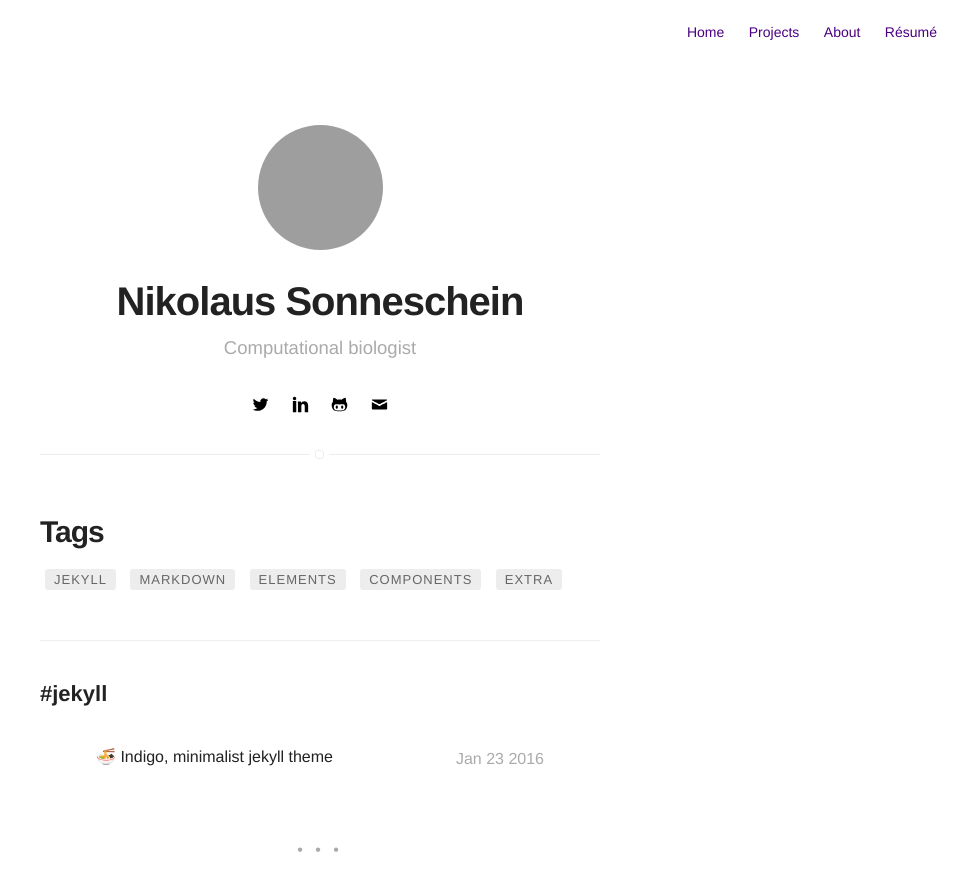
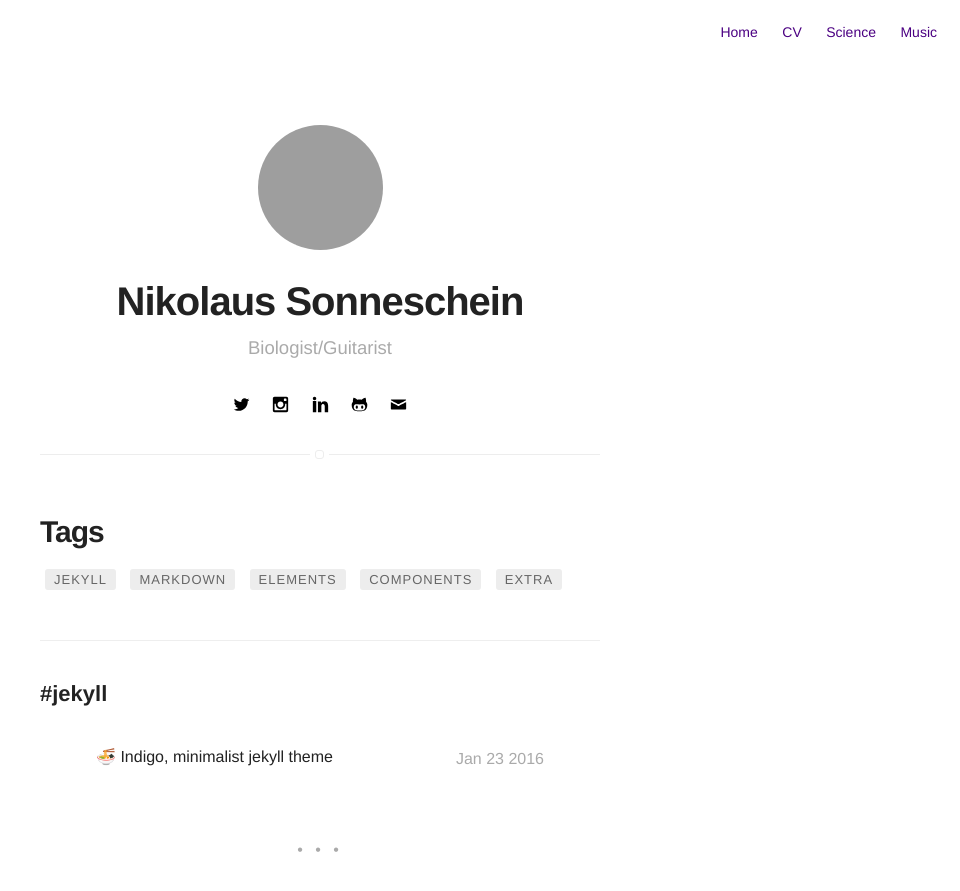
Before and after one commit to phantomas1234/phantomas1234.github.com, a Jekyll site: the page built from tags.html, in a window 1280 px wide and 900 px high. Shown: the top 891 px of the window, without its empty margins (320-1280 px from the left). Built offline with Jekyll 4.4.1, drawn with Linux system fonts in a browser that asks for light colours; emoji names are drawn with the system emoji font; grey boxes are pictures that could not be loaded.

Commit message:
Update website

```diff
--- a/_config.yml
+++ b/_config.yml
@@ -1,6 +1,6 @@
 # main text of home
 name: Nikolaus Sonneschein
-bio: Computational biologist
+bio: Biologist/Guitarist
 
 # twitter summary info
 description: A blog about technology and stuff related
@@ -37,7 +37,7 @@ disqus:
 # facebook: myfacebook
 twitter: phantomas1234
 # google: mygoogle
-# instagram: myinstagram
+instagram: phantomas1234
 # pinterest: mypinterest
 linkedin: nikosonnenschein
 # youtube: myyoutube
@@ -56,7 +56,7 @@ email: niso@dtu.dk
 authors:
     niko:
         name: Nikolaus Sonnenschein
-        bio: Computational biologist
+        bio: Biologist/Musician
         external-image: true
         picture: https://media.licdn.com/dms/image/C4E03AQEDqicxO2NBgg/profile-displayphoto-shrink_200_200/0?e=1577318400&v=beta&t=DhbFkWj5dJC24qcLT4kd6LyyNsleGYF6Tf-O3Vv_VMc
         twitter: phantomas1234
@@ -71,10 +71,10 @@ width: normal
 # paginate_path: "blog/:num/"
 
 # if you don't need projects, comment the *projects* configs below
-projects: true
+projects: false
 
 # if you don't need "about" or "blog", comment them out below
-about: true
+about: false
 blog: false
 
 # do you want to show the "read time" of the posts?
--- a/_includes/nav.html
+++ b/_includes/nav.html
@@ -32,8 +32,16 @@
 
         {% if site.resume == true %}
             <li class="item">
-                <a class="link" href="{% if site.resume-external %}{{ site.resume-url }}{% else %}{{ site.url }}/{{ site.resume-url }}{% endif %}">Résumé</a>
+                <a class="link" href="{% if site.resume-external %}{{ site.resume-url }}{% else %}{{ site.url }}/{{ site.resume-url }}{% endif %}">CV</a>
             </li>
         {% endif %}
+
+        <li class="item">
+            <a class="link" href="https://www.bioengineering.dtu.dk/english/ResearchNy/Research-Sections/Section-for-Synthetic-Biology/Computer-Aided-Biotechnology">Science</a>
+        </li>
+
+        <li class="item">
+            <a class="link" href="https://the-archipelago.bandcamp.com/">Music</a>
+        </li>
     </ul>
 </nav>
```
